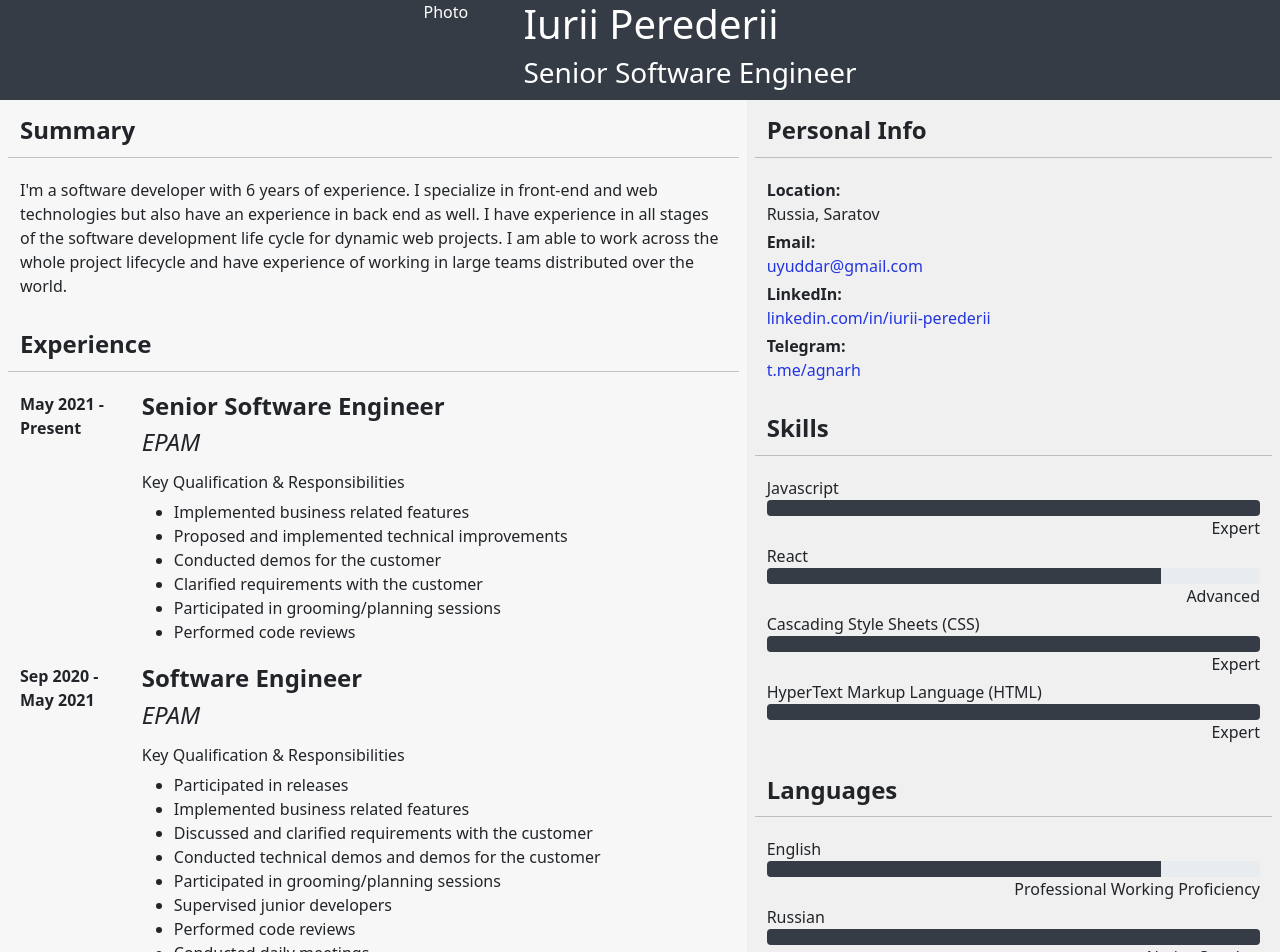
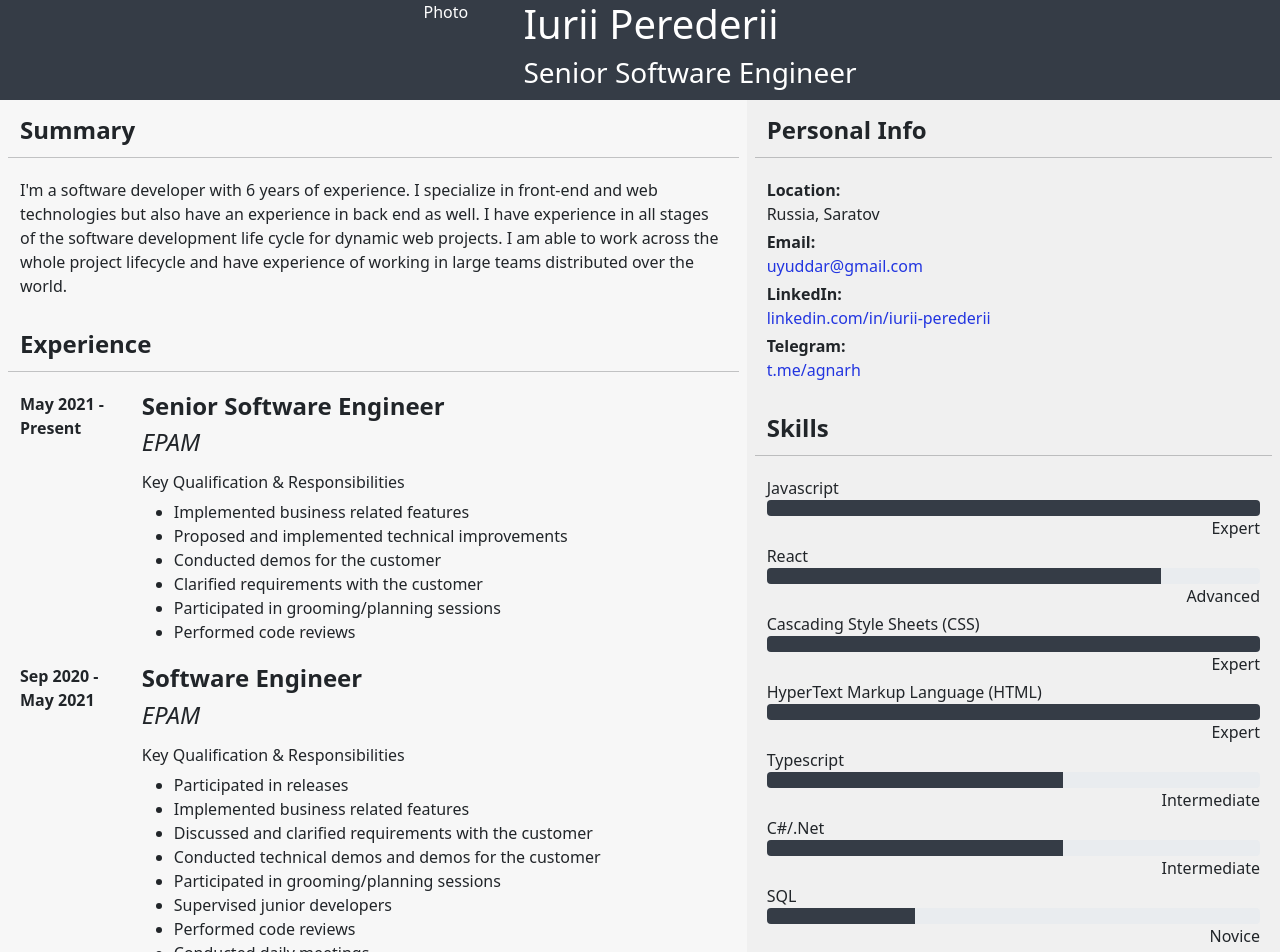
Before and after one commit to Agnarh/agnarh.github.io, a React app in the folder site/: page / in a window 1280 px wide. Shown: the top 952 px of the page. Built offline with nearby package versions, Linux system fonts and the light colour scheme.

Commit message:
Added some skills

```diff
--- a/site/src/sideSection/skills.tsx
+++ b/site/src/sideSection/skills.tsx
@@ -8,5 +8,8 @@ export const Skills = () => (
         <SkillRecord name="React" value={80} label="Advanced" />
         <SkillRecord name="Cascading Style Sheets (CSS)" value={100} label="Expert" />
         <SkillRecord name="HyperText Markup Language (HTML)" value={100} label="Expert" />
+        <SkillRecord name="Typescript" value={60} label="Intermediate" />
+        <SkillRecord name="C#/.Net" value={60} label="Intermediate" />
+        <SkillRecord name="SQL" value={30} label="Novice" />
     </SectionWrapper>
 );
```
